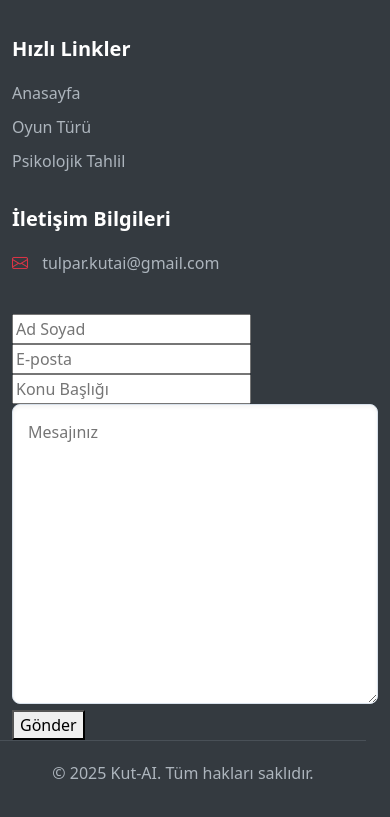
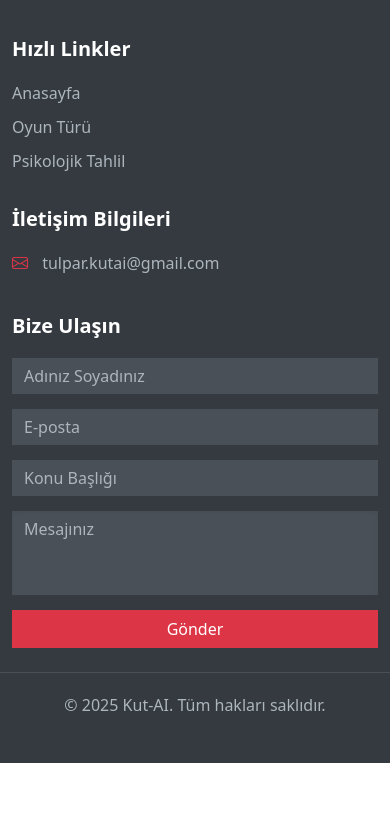
Before and after one commit to Zehrayt/TULPAR-KUT-AI, a website: page main.html in a window 390 px wide. Shown: the part 7087-7904 px from the top of the page. After the commit the page ends 7850 px from the top, so only its background shows below. Drawn offline with nearby package versions, Linux system fonts and the light colour scheme.

Commit message:
iletişim kısmı düzenlendi

```diff
--- a/main.html
+++ b/main.html
@@ -72,12 +72,10 @@
 
                 <!-- main.html içindeki dropdown div'ini bu kodla değiştirin -->
 
-                <div class="nav-item dropdown"> <!-- div'i li.nav-item.dropdown ile değiştirebiliriz ama bu da çalışır -->
-                    <button class="btn btn-outline-primary rounded-pill dropdown-toggle px-3" type="button" data-bs-toggle="dropdown">
-                        <i class="bi bi-person-circle me-1"></i>
-                         <li><a class="dropdown-item" href="KullanıcıSayfa.html">Kullanıcı Paneli</a></li>
-                    </button>
-                </div>
+             <a href="KullanıcıSayfa.html"
+         class="btn btn-outline-primary rounded-pill px-3 d-flex align-items-center">
+        <i class="bi bi-person-circle me-1"></i> Kullanıcı Paneli
+          </a>
 
             </div>
         </div>
@@ -116,14 +114,49 @@
             </div>
           </div>
 
-          <div>
-        <form id="contact-form">
-  <input type="text" name="from_name" placeholder="Ad Soyad" required />
-  <input type="email" name="from_email" placeholder="E-posta" required />
-  <input type="text" name="subject" placeholder="Konu Başlığı" required />
-  <textarea name="message" placeholder="Mesajınız" required></textarea>
-  <button type="submit">Gönder</button>
-</form>
+
+
+          <div class="col-lg-3 col-md-6 mb-4">
+            <h5>Bize Ulaşın</h5>
+            <form class="contact-form">
+              <input
+                type="text"
+                name="from_name"
+                class="form-control rounded-0"
+                placeholder="Adınız Soyadınız"
+                required
+              />
+              <input
+                type="email"
+                name="from_email"
+                class="form-control rounded-0"
+                placeholder="E-posta"
+                required
+              />
+              <input
+                type="text"
+                name="subject"
+                class="form-control rounded-0"
+                placeholder="Konu Başlığı"
+                required
+              />
+              <textarea
+                id="footer-message"
+                name="message"
+                class="form-control rounded-0"
+                rows="3"
+                placeholder="Mesajınız"
+                required
+              ></textarea>
+              <button type="submit" class="btn btn-danger rounded-0">
+                Gönder
+              </button>
+            </form>
+          </div>
+        </div>
+
+
+
         </div>
 
         <div class="row">
@@ -131,17 +164,17 @@
             <p>&copy; 2025 Kut-AI. Tüm hakları saklıdır.</p>
           </div>
         </div>
-      </div>
+
     </footer>
 
 
       <script src="https://cdn.emailjs.com/dist/email.min.js"></script>
 <script>
-emailjs.init("xHU7n5w1ELHAhU9ldO6_s");
+emailjs.init("gqVRKit_pxzhQY5aD");
 
 document.getElementById('contact-form').addEventListener('submit', function(e) {
   e.preventDefault();
-  emailjs.sendForm("service_3ico5lb","template_id",this)
+  emailjs.sendForm("service_3ico5lb","template_m9uw09i",this)
     .then(() => alert("Mesaj gönderildi!"), (err) => alert("Hata: " + err));
 });
 </script>
```
